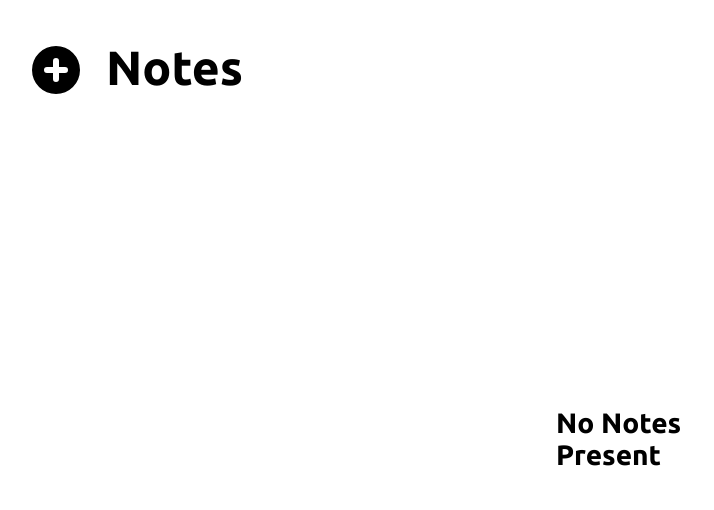
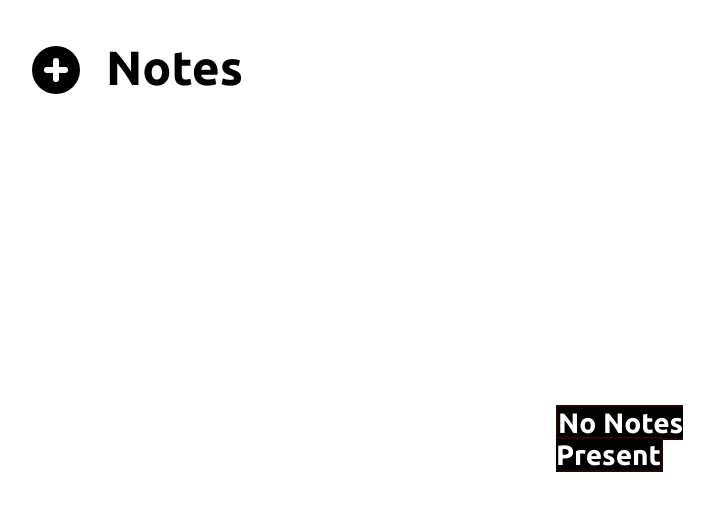
Before and after one commit to hammad38/notes-app, a React (Create React App) app: page / in a window 1280 px wide. Shown: the top 510 px of the page, without its empty margins (14-728 px from the left). Built offline with nearby package versions, Linux system fonts and the light colour scheme.

Commit message:
update notecontainer

```diff
--- a/src/Components/NoteContainer/NoteContainer.css
+++ b/src/Components/NoteContainer/NoteContainer.css
@@ -15,13 +15,23 @@
   overflow-y: scroll;
 }
 
-.no_notes{
+.no-notes{
   display: flex;
   align-items: center;
   margin: 0px 450px;
   text-transform: capitalize;
   font-size: 24px;
+}
 
+.no-span{
+  color: #ffffff;
+  background-color: black;
+  border: 2px solid rgb(48, 3, 3);
+}
+
+.no-span:hover{
+  background-color: white;
+  color: black;
 }
 
 @media only screen and (max-width: 500px) {
--- a/src/Components/NoteContainer/NoteContainer.jsx
+++ b/src/Components/NoteContainer/NoteContainer.jsx
@@ -28,8 +28,8 @@ const NoteContainer = (props) => {
             />
           ))
         ) : (
-          <div className="no_notes">
-            <h3>No notes present</h3>
+          <div className="no-notes">
+            <h3> <span className="no-span"> No notes present</span></h3>
           </div>
         )}
       </div>
```
